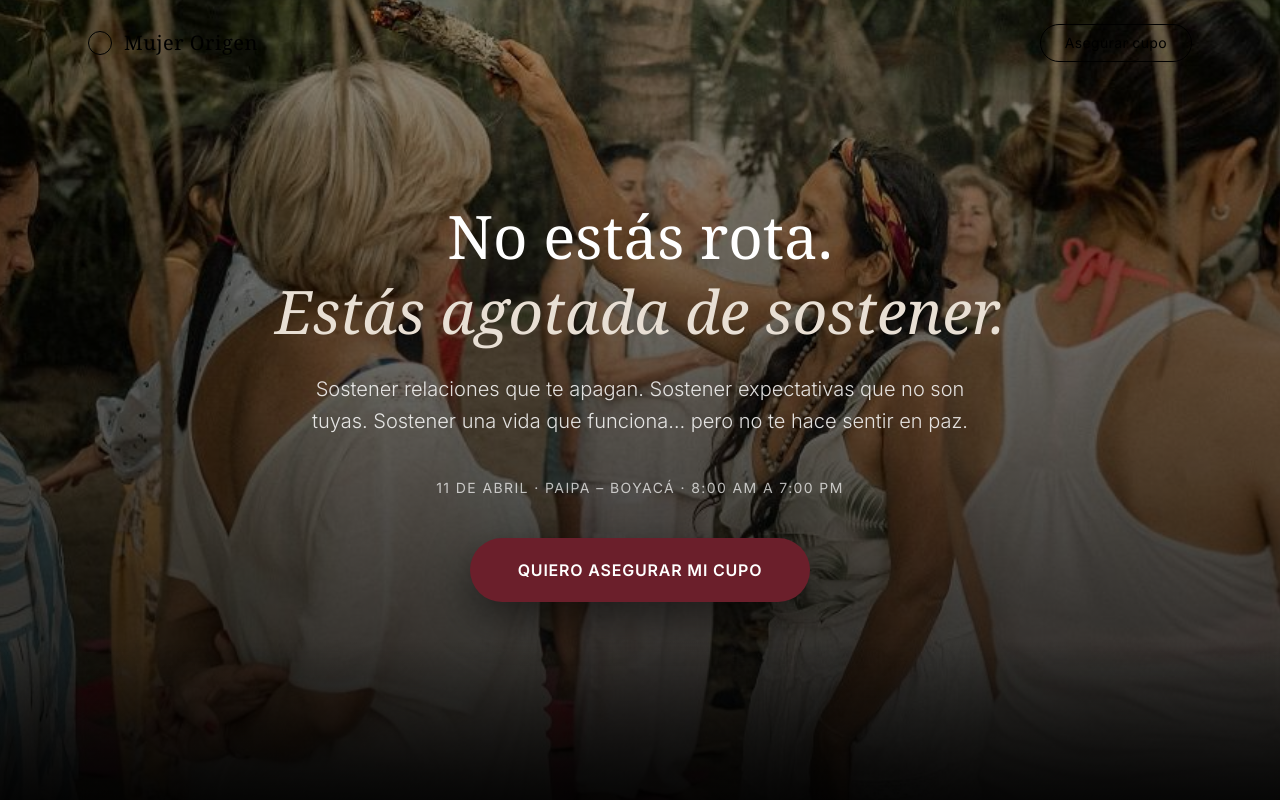
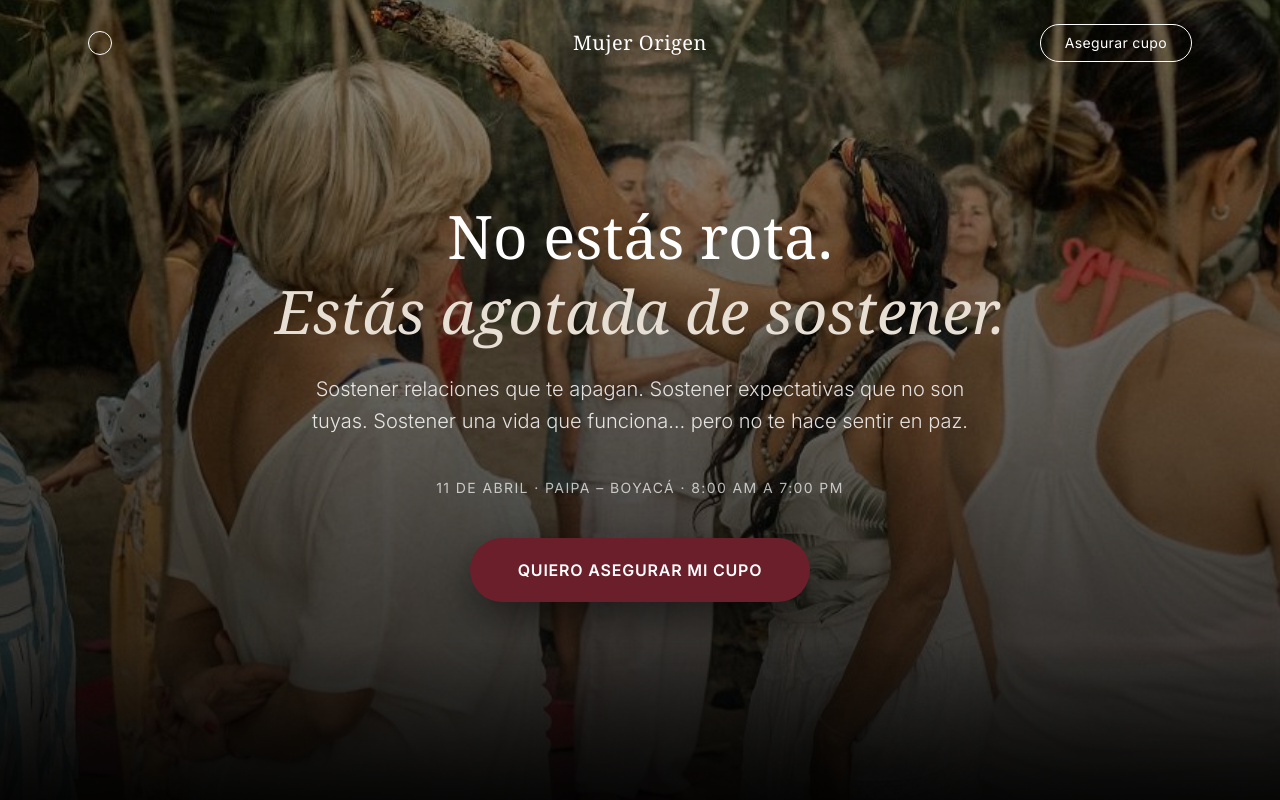
Before and after one commit to danineirac/mujerorigen, a React (Vite) app: page / in a window 1280 px wide. Shown: the top 800 px of the page. Built offline with nearby package versions, Linux system fonts and the light colour scheme; grey boxes are pictures that could not be loaded.

Commit message:
cambió de color dinamico navbar

```diff
--- a/src/components/layout/Navbar.jsx
+++ b/src/components/layout/Navbar.jsx
@@ -2,15 +2,24 @@ import { useEffect, useState } from "react"
 import { motion } from "framer-motion"
 
 export default function Navbar() {
-  const [scrolled, setScrolled] = useState(false)
+  const [navMode, setNavMode] = useState("light")
 
   useEffect(() => {
+    const sections = document.querySelectorAll("section[id]")
+
     const handleScroll = () => {
-      if (window.scrollY > 80) {
-        setScrolled(true)
-      } else {
-        setScrolled(false)
-      }
+      let currentMode = "light"
+
+      sections.forEach(section => {
+        const rect = section.getBoundingClientRect()
+        const navType = section.dataset.nav
+
+        if (rect.top <= 120 && rect.bottom >= 120) {
+          currentMode = navType
+        }
+      })
+
+      setNavMode(currentMode)
     }
 
     window.addEventListener("scroll", handleScroll)
@@ -21,44 +30,41 @@ export default function Navbar() {
     <motion.header
       initial={{ opacity: 0, y: -40 }}
       animate={{ opacity: 1, y: 0 }}
-      transition={{ duration: 1.2, ease: "easeOut" }}
-      className={`fixed top-0 left-0 w-full z-50 transition-all duration-500 ${
-        scrolled
-          ? "bg-beige/80 backdrop-blur-md shadow-md py-4"
-          : "bg-transparent py-6"
-      }`}
+      transition={{ duration: 1.2 }}
+      className="fixed top-0 left-0 w-full z-50 py-6 transition-all duration-500"
     >
-      <div className="max-w-6xl mx-auto px-6 flex items-center justify-between">
+      <div className="relative max-w-6xl mx-auto px-6 flex items-center justify-between">
 
-<div className="flex items-center gap-3">
+        {/* LUNA */}
+        <div
+          className={`w-6 h-6 rounded-full border transition-all duration-500 ${
+            navMode === "dark" ? "border-black" : "border-white"
+          }`}
+        ></div>
 
-          {/* Luna minimalista */}
-          <div
-            className={`w-6 h-6 rounded-full border transition-all duration-500 ${
-              scrolled ? "border-vino" : "border-beige"
-            }`}
-          ></div>
-
+        {/* TEXTO CENTRADO */}
+        <div className="absolute left-1/2 -translate-x-1/2">
           <div
             className={`font-serif text-xl tracking-wide transition-colors duration-500 ${
-              scrolled ? "text-vino" : "text-beige"
+              navMode === "dark" ? "text-black" : "text-white"
             }`}
           >
             Mujer Origen
           </div>
-
         </div>
 
-        {/* Botón */}
+        {/* BOTÓN */}
         <a
-          href="https://wa.me/573001234567?text=Hola%20Danna,%20quiero%20asegurar%20mi%20cupo%20para%20Mujer%20Origen%20%F0%9F%8C%95"
-          target="_blank"
-          rel="noopener noreferrer"
-          className={`px-6 py-2 rounded-full text-sm tracking-wide transition-all duration-500 ${
-            scrolled
-              ? "bg-vino text-beige hover:bg-[#5a1823]"
-              : "border border-beige text-beige hover:bg-beige hover:text-vino"
-          }`}
+          href="https://wa.me/573001234567"
+          className={`
+            px-6 py-2 rounded-full text-sm tracking-wide
+            transition-all duration-500
+            ${
+              navMode === "dark"
+                ? "bg-[#6B1F2B] text-white hover:bg-[#541621]"
+                : "border border-white text-white hover:bg-[#6B1F2B] hover:border-[#6B1F2B]"
+            }
+          `}
         >
           Asegurar cupo
         </a>
--- a/src/components/sections/DetallesEvento.jsx
+++ b/src/components/sections/DetallesEvento.jsx
@@ -1,6 +1,6 @@
 export default function DetallesEvento() {
   return (
-    <section className="relative bg-beige py-32 px-6 overflow-hidden">
+    <section id="DetallesEvento" data-nav="dark" className="relative bg-beige py-32 px-6 overflow-hidden">
 
       <div className="max-w-4xl mx-auto text-center">
 
@@ -9,7 +9,7 @@ export default function DetallesEvento() {
         </h2>
 
         {/* Tarjeta ceremonial */}
-        <div className="relative bg-fondo border border-vino/30 rounded-[2rem] p-12 md:p-16 shadow-2xl">
+        <div className="relative bg-fondo border border-vino/30 rounded-4xl p-12 md:p-16 shadow-2xl">
 
           <div className="space-y-10 text-lg md:text-xl text-gray-700">
 
--- a/src/components/sections/Hero.jsx
+++ b/src/components/sections/Hero.jsx
@@ -14,7 +14,7 @@ export default function Hero() {
         />
 
         {/* Overlay más elegante */}
-        <div className="absolute inset-0 bg-gradient-to-b
+        <div className="absolute inset-0 bg-linear-to-b
                         from-black/40
                         via-black/60
                         to-black/85" />
@@ -69,7 +69,7 @@ export default function Hero() {
       </div>
 
       {/* Luz inferior más sutil */}
-      <div className="absolute bottom-0 left-0 right-0 h-40 bg-gradient-to-t from-black/80 to-transparent" />
+      <div className="absolute bottom-0 left-0 right-0 h-40 bg-linear-to-t from-black/80 to-transparent" />
 
     </section>
   )
--- a/src/components/sections/Identificacion.jsx
+++ b/src/components/sections/Identificacion.jsx
@@ -3,7 +3,7 @@ import identiImage from "../../assets/images/danna.jpg"
 export default function Identificacion() {
   return (
 
-    <section className="relative py-24 px-6 overflow-hidden">
+    <section id="Identificacion" data-nav="dark" className="relative py-24 px-6 overflow-hidden">
 
   {/* Fondo base beige */}
   <div className="absolute inset-0 bg-beige"></div>
--- a/src/components/sections/Inversion.jsx
+++ b/src/components/sections/Inversion.jsx
@@ -1,6 +1,6 @@
 export default function Inversion() {
   return (
-    <section className="relative bg-fondo py-32 px-6 overflow-hidden">
+    <section id="Inversion" data-nav="dark" className="relative bg-fondo py-32 px-6 overflow-hidden">
 
       <div className="max-w-6xl mx-auto text-center">
 
--- a/src/components/sections/LobaSection.jsx
+++ b/src/components/sections/LobaSection.jsx
@@ -17,7 +17,7 @@ export default function LobaSection() {
           alt="La loba - símbolo de Mujer Origen"
           className="w-full h-full object-cover"
         />
-        <div className="absolute inset-0 bg-gradient-to-t from-black/80 via-[#6B1F2B]/80 to-black/90"></div>
+        <div className="absolute inset-0 bg-linear-to-t from-black/80 via-[#6B1F2B]/80 to-black/90"></div>
       </motion.div>
 
       {/* Partículas flotantes */}
@@ -50,7 +50,7 @@ export default function LobaSection() {
         </p>
       </motion.div>
 
-      <div className="absolute bottom-0 left-0 right-0 h-40 bg-gradient-to-t from-black to-transparent"></div>
+      <div className="absolute bottom-0 left-0 right-0 h-40 bg-linear-to-t from-black to-transparent"></div>
 
     </section>
   )
--- a/src/components/sections/Metodo.jsx
+++ b/src/components/sections/Metodo.jsx
@@ -20,7 +20,7 @@ export default function Metodo() {
   ]
 
   return (
-    <section className="relative bg-beige py-32 px-6 overflow-hidden">
+    <section id="Metodo" data-nav="dark" className="relative bg-beige py-32 px-6 overflow-hidden">
 
       <div className="max-w-5xl mx-auto">
 
@@ -36,7 +36,7 @@ export default function Metodo() {
         <div className="relative">
 
           {/* Línea vertical */}
-          <div className="absolute left-1/2 transform -translate-x-1/2 w-[2px] bg-salvia/40 h-full"></div>
+          <div className="absolute left-1/2 transform -translate-x-1/2 w-0.5 bg-salvia/40 h-full"></div>
 
           <div className="space-y-24">
 
--- a/src/components/sections/PerfilEvento.jsx
+++ b/src/components/sections/PerfilEvento.jsx
@@ -1,6 +1,6 @@
 export default function PerfilEvento() {
   return (
-    <section className="relative bg-vino py-32 px-6 text-beige overflow-hidden">
+    <section id="PerfilEvento" data-nav="dark" className="relative bg-vino py-32 px-6 text-beige overflow-hidden">
 
       <div className="max-w-6xl mx-auto">
 
--- a/src/components/sections/SobreDanna.jsx
+++ b/src/components/sections/SobreDanna.jsx
@@ -2,7 +2,7 @@ import heroImage from "../../assets/images/danna.jpg"
 
 export default function SobreDanna() {
   return (
-    <section className="relative bg-fondo py-32 px-6 text-center overflow-hidden">
+    <section id="SobreDanna" data-nav="dark" className="relative bg-fondo py-32 px-6 text-center overflow-hidden">
 
       <div className="max-w-4xl mx-auto">
 
--- a/src/components/sections/Transformacion.jsx
+++ b/src/components/sections/Transformacion.jsx
@@ -33,7 +33,7 @@ export default function Transformacion() {
   ]
 
   return (
-    <section
+    <section id="Transformacion" data-nav="dark"
       ref={ref}
       className="relative bg-[#E8DFD4] py-28 px-6 overflow-hidden"
     >
```
Also changed, not shown: src/components/layout/Footer.jsx (+22 -4 lines).
